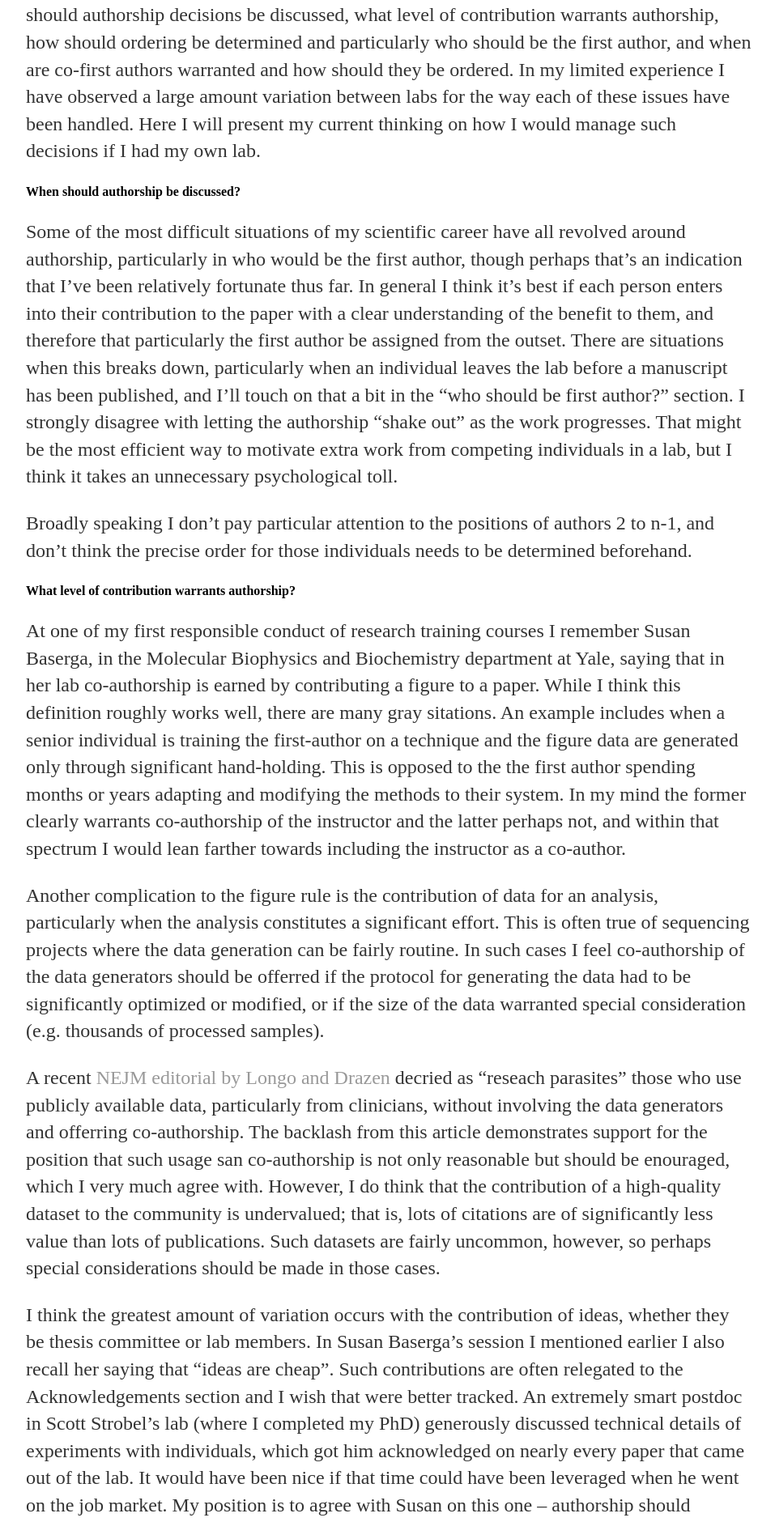
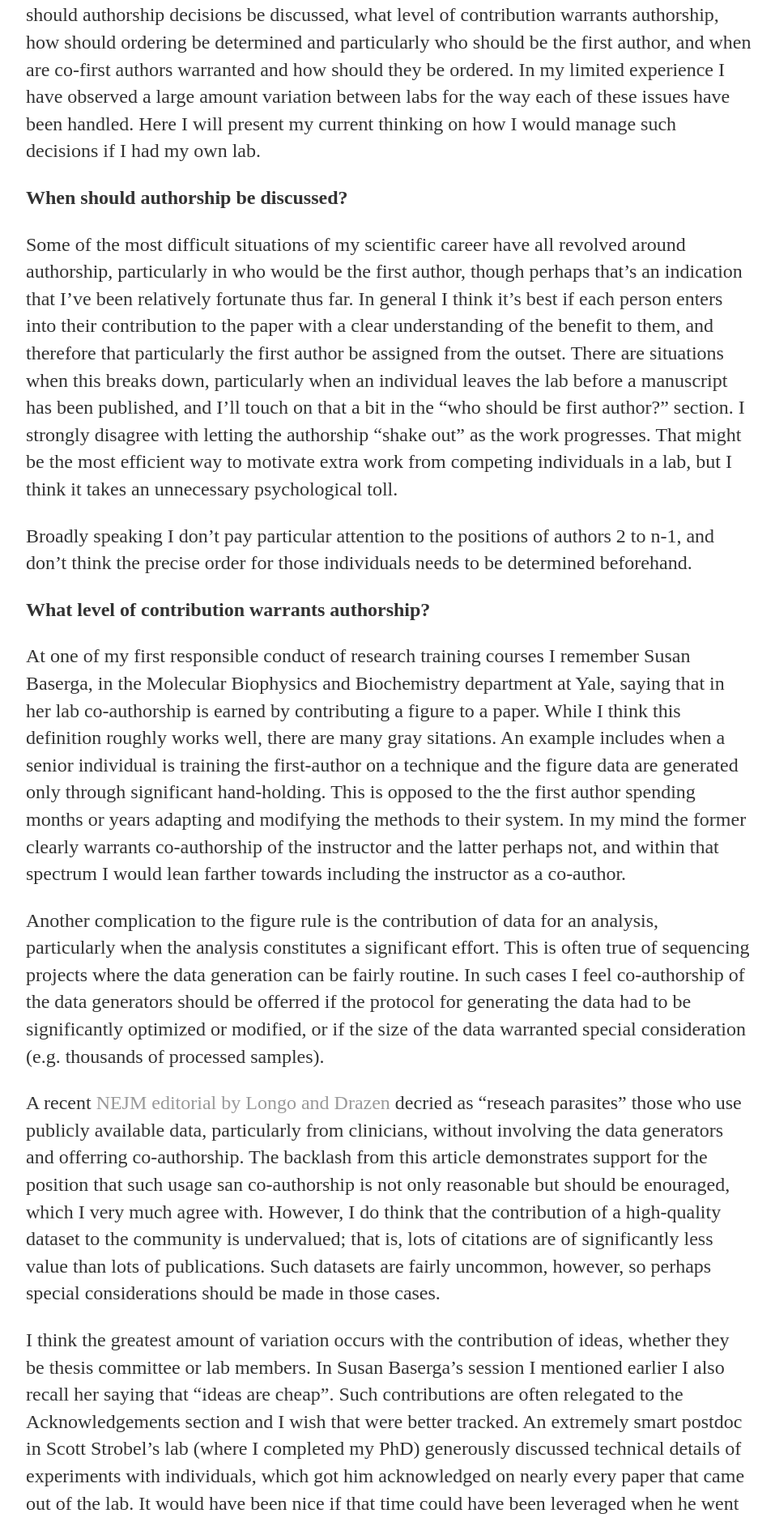
Before and after one commit to dspak/dspak.github.io, a Jekyll site: the page built from _posts/2016-06-09-Authorship.md, in a window 1280 px wide. Shown: the part 641-2521 px from the top of the page at 81% size, without its empty margins (160-1117 px from the left). Built offline with Jekyll 4.4.1, drawn with Linux system fonts in a browser that asks for light colours; comment, search, counter and statistics services are not loaded.

Commit message:
formatting

```diff
--- a/_posts/2016-06-09-Authorship.md
+++ b/_posts/2016-06-09-Authorship.md
@@ -12,13 +12,13 @@ date: 2016-06-09
 Authorship is a critical aspect of the academic scientific process. Peer-reviewed publications are the currency of the academic world and as such have a large impact on an individual's career. There are many ethical considerations to choosing the authors of a manuscript and their order, which largely fall onto the principal investigator to navigate. These include when should authorship decisions be discussed, what level of contribution warrants authorship, how should ordering be determined and particularly who should be the first author, and when are co-first authors warranted and how should they be ordered. In my limited experience I have observed a large amount variation between labs for the way each of these issues have been handled. Here I will present my current thinking on how I would manage such decisions if I had my own lab.
 
 
-#### When should authorship be discussed?
+__When should authorship be discussed?__
 
 Some of the most difficult situations of my scientific career have all revolved around authorship, particularly in who would be the first author, though perhaps that's an indication that I've been relatively fortunate thus far. In general I think it's best if each person enters into their contribution to the paper with a clear understanding of the benefit to them, and therefore that particularly the first author be assigned from the outset. There are situations when this breaks down, particularly when an individual leaves the lab before a manuscript has been published, and I'll touch on that a bit in the "who should be first author?" section. I strongly disagree with letting the authorship "shake out" as the work progresses. That might be the most efficient way to motivate extra work from competing individuals in a lab, but I think it takes an unnecessary psychological toll.
 
 Broadly speaking I don't pay particular attention to the positions of authors 2 to n-1, and don't think the precise order for those individuals needs to be determined beforehand.
 
-#### What level of contribution warrants authorship?
+__What level of contribution warrants authorship?__
 
 At one of my first responsible conduct of research training courses I remember Susan Baserga, in the Molecular Biophysics and Biochemistry department at Yale, saying that in her lab co-authorship is earned by contributing a figure to a paper. While I think this definition roughly works well, there are many gray sitations. An example includes when a senior individual is training the first-author on a technique and the figure data are generated only through significant hand-holding. This is opposed to the the first author spending months or years adapting and modifying the methods to their system. In my mind the former clearly warrants co-authorship of the instructor and the latter perhaps not, and within that spectrum I would lean farther towards including the instructor as a co-author.
 
@@ -28,11 +28,11 @@ A recent [NEJM editorial by Longo and Drazen](http://www.nejm.org/doi/full/10.10
 
 I think the greatest amount of variation occurs with the contribution of ideas, whether they be thesis committee or lab members. In Susan Baserga's session I mentioned earlier I also recall her saying that "ideas are cheap". Such contributions are often relegated to the Acknowledgements section and I wish that were better tracked. An extremely smart postdoc in Scott Strobel's lab (where I completed my PhD) generously discussed technical details of experiments with individuals, which got him acknowledged on nearly every paper that came out of the lab. It would have been nice if that time could have been leveraged when he went on the job market. My position is to agree with Susan on this one -- authorship should revolve around the data, but it would be great to give credit for ideas above and beyond the typical sort of lab meeting-type suggestions.
 
-#### How should ordering be determined and particularly who should be the first author?
+__How should ordering be determined and particularly who should be the first author?__
 
 As I described above, I think the only authors that really matter are the first and last. In cases where an individual leaves before the manuscript is completed I agree with Scott Strobel's position. In his system first authorship goes to the person that completes the work and prepares the manuscript for publication. At first I thought this was rather harsh to those that had left, but having now experienced a few arduous review processes I agree with him. If, however, an individual is stepping in to complete the additional experiments requested by reviewers, that's co-author. However, this position is tied to the wetlab; clearly more computationally-focused manuscripts where the work can be completed remotely the original authorship should be retained.
 
-#### When are co-first authors warranted and how should they be ordered?
+__When are co-first authors warranted and how should they be ordered?__
 
 I think co-first author should be retained for situations where two independent projects merge for a publication. That being said, at this point I have more co-first authored publications than sole first-author, which is perhaps why I feel so strongly about making sure such positions are clear ahead of time.
 
```
